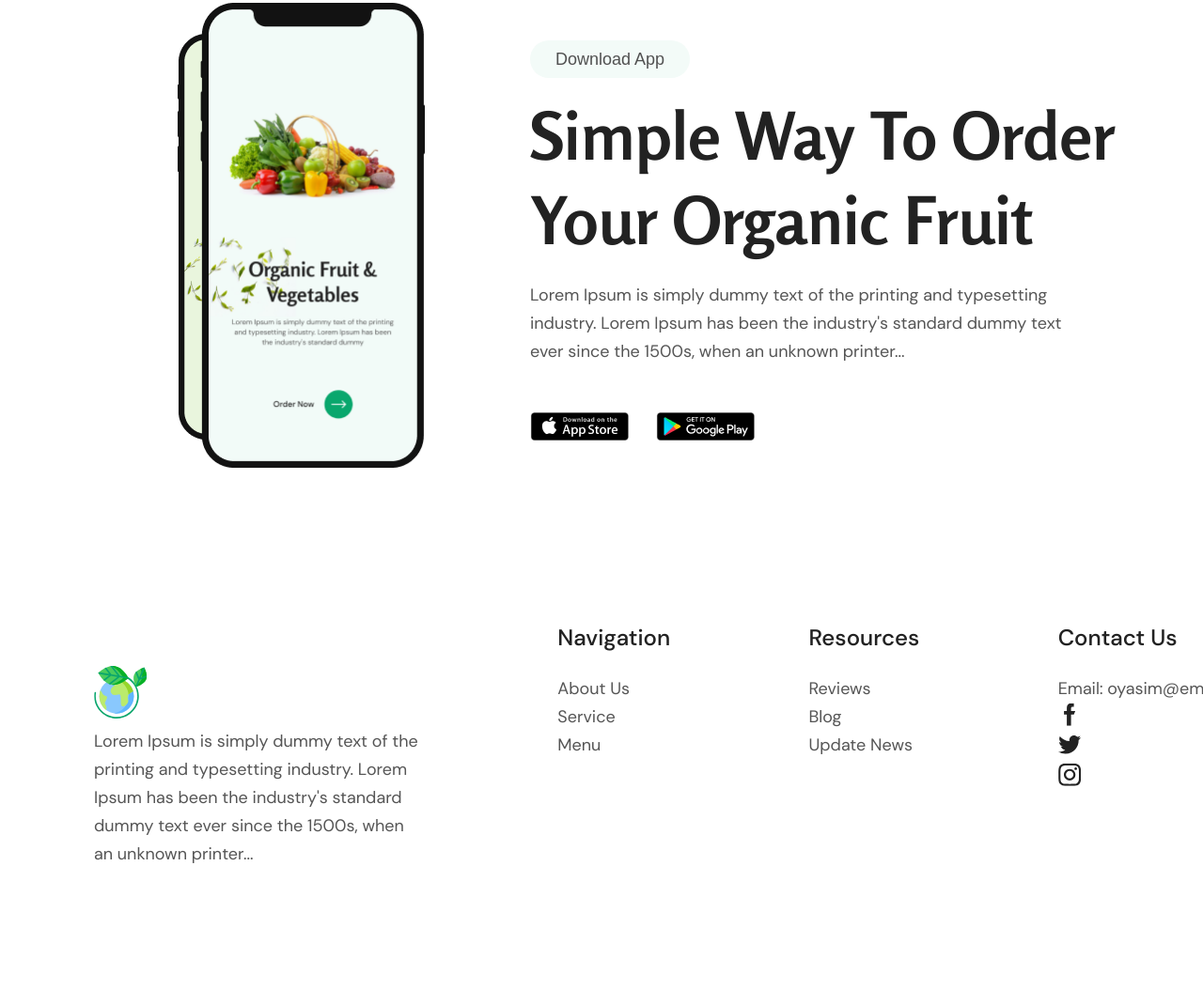
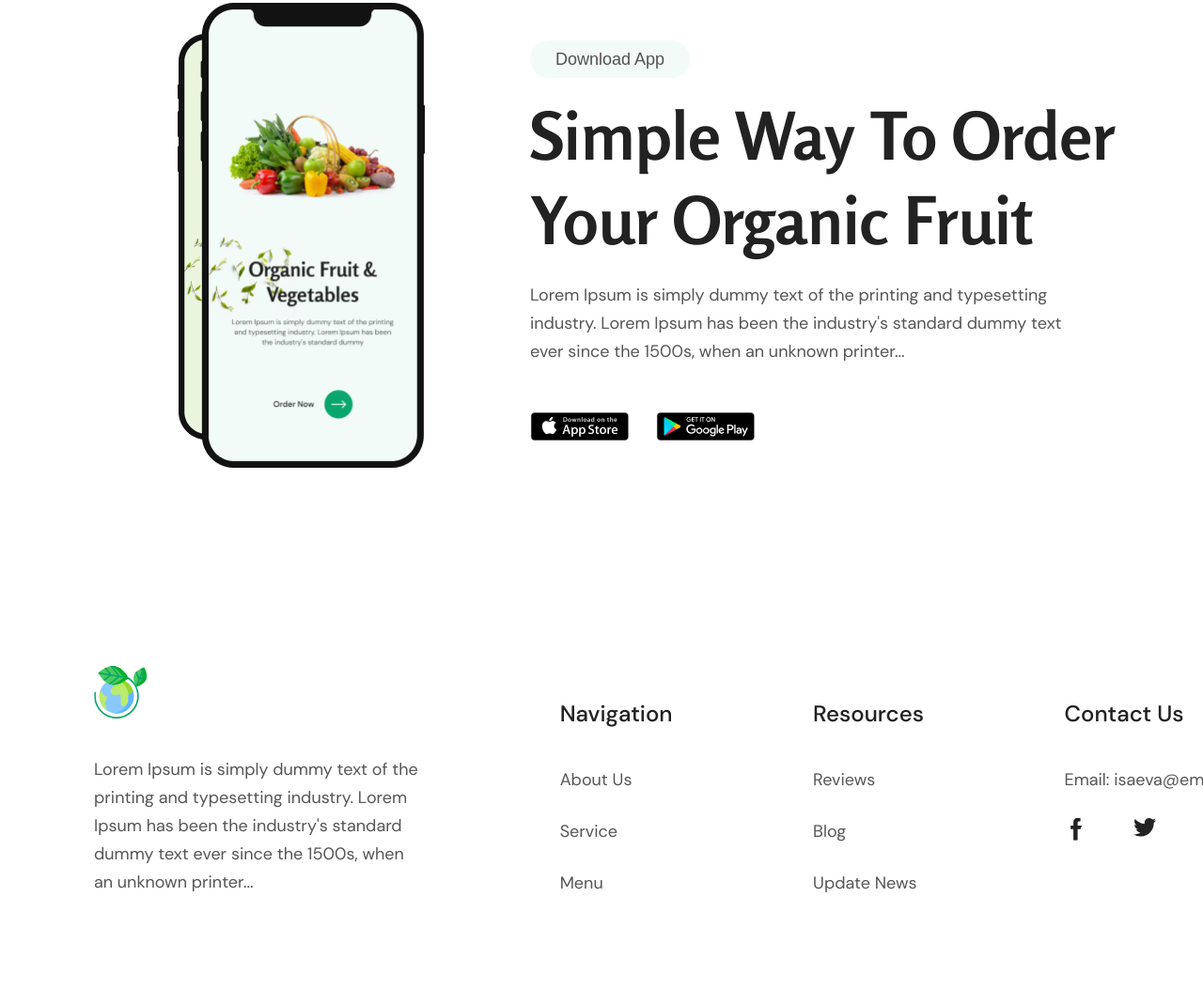
Before and after one commit to isaevad/OrganicFood, a plain HTML site: page index.html in a window 1280 px wide. Shown: the part 3696-4766 px from the top of the page at 94% size. Before the commit the page ends 4736 px from the top, so only its background shows below. Drawn offline with Linux system fonts and the light colour scheme.

Commit message:
added footer

```diff
--- a/css/style.css
+++ b/css/style.css
@@ -438,3 +438,27 @@ body {
   margin-top: 70px;
   margin-bottom: 116px;
 }
+
+.nav-menu {
+  margin-top: 105px;
+}
+
+.logo-icon {
+  margin-bottom: 30px;
+}
+
+.footer-nav h3 {
+  margin: 0;
+  margin-bottom: 40px;
+}
+
+.nav-menu li{
+  margin-bottom: 25px;
+}
+
+.social-links {
+  width: 172px;
+  display: flex;
+  flex-direction: row;
+  justify-content: space-between;
+}
--- a/index.html
+++ b/index.html
@@ -172,7 +172,7 @@
     <footer>
         <div class="footer-container">
           <ul class="footer-nav footer-text">
-            <li>
+            <li class="logo-icon">
               <a href="#">
                 <img src="/img/planet-earth.svg">
               </a>
@@ -181,24 +181,26 @@
               <p class="description">Lorem Ipsum is simply dummy text of the printing and typesetting industry. Lorem Ipsum has been the industry's standard dummy text ever since the 1500s, when an unknown printer...</p>
             </li>
           </ul>
-          <ul class="footer-nav">
-            <h3>Navigation</h3>
+          <ul class="footer-nav nav-menu">
+            <h3 class="footer-mini-titles">Navigation</h3>
             <li><a href="#">About Us</a></li>
             <li><a href="#">Service</a></li>
             <li><a href="#">Menu</a></li>
           </ul>
-          <ul class="footer-nav">
-            <h3>Resources</h3>
+          <ul class="footer-nav nav-menu">
+            <h3 class="footer-mini-titles">Resources</h3>
             <li><a href="#">Reviews</a></li>
             <li><a href="#">Blog</a></li>
             <li><a href="#">Update News</a></li>
           </ul>
-          <ul class="footer-nav">
-            <h3>Contact Us</h3>
-            <li><a href="#">Email: oyasim@email.com</a></li>
-            <li><img src="img/facebook.svg"></li>
-            <li><img src="img/twitter.svg"></li>
-            <li><img src="img/instagram.svg"></li>
+          <ul class="footer-nav nav-menu">
+            <h3 class="footer-mini-titles">Contact Us</h3>
+            <li><a href="#">Email: isaeva@email.com</a></li>
+            <div class="social-links">
+              <li><img src="img/facebook.svg"></li>
+              <li><img src="img/twitter.svg"></li>
+              <li><img src="img/instagram.svg"></li>
+            </div>
           </ul>
         </div>
     </footer>
```
